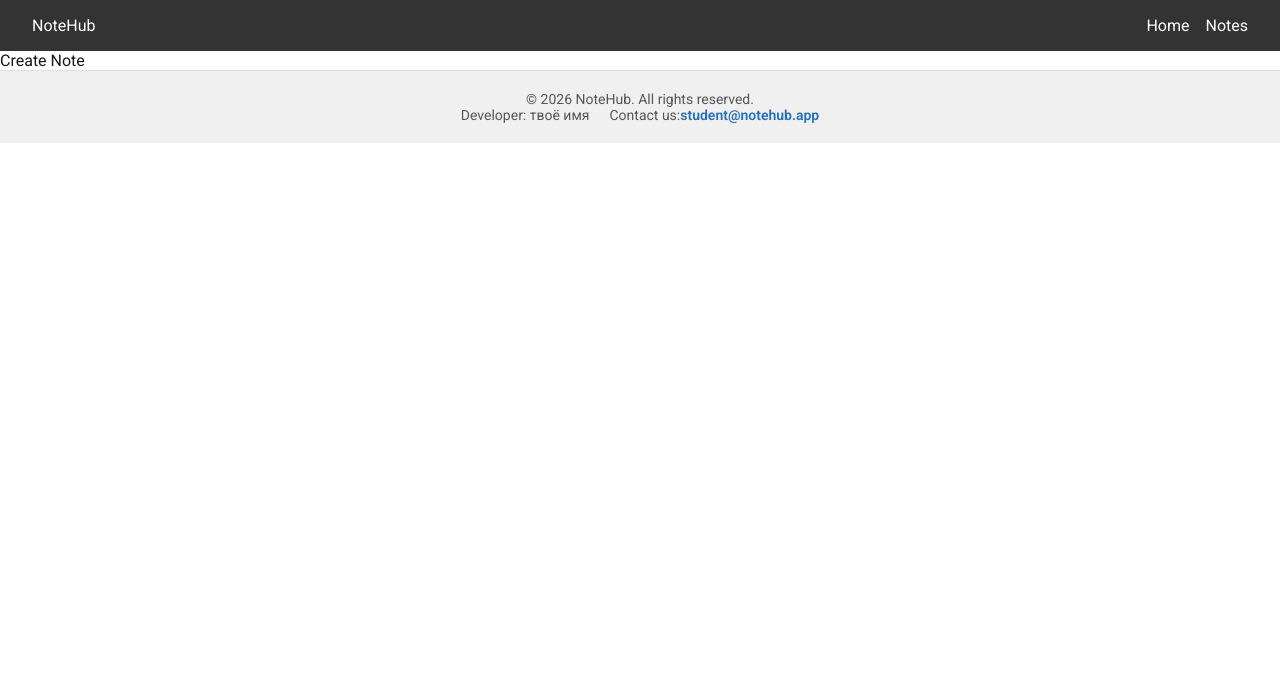
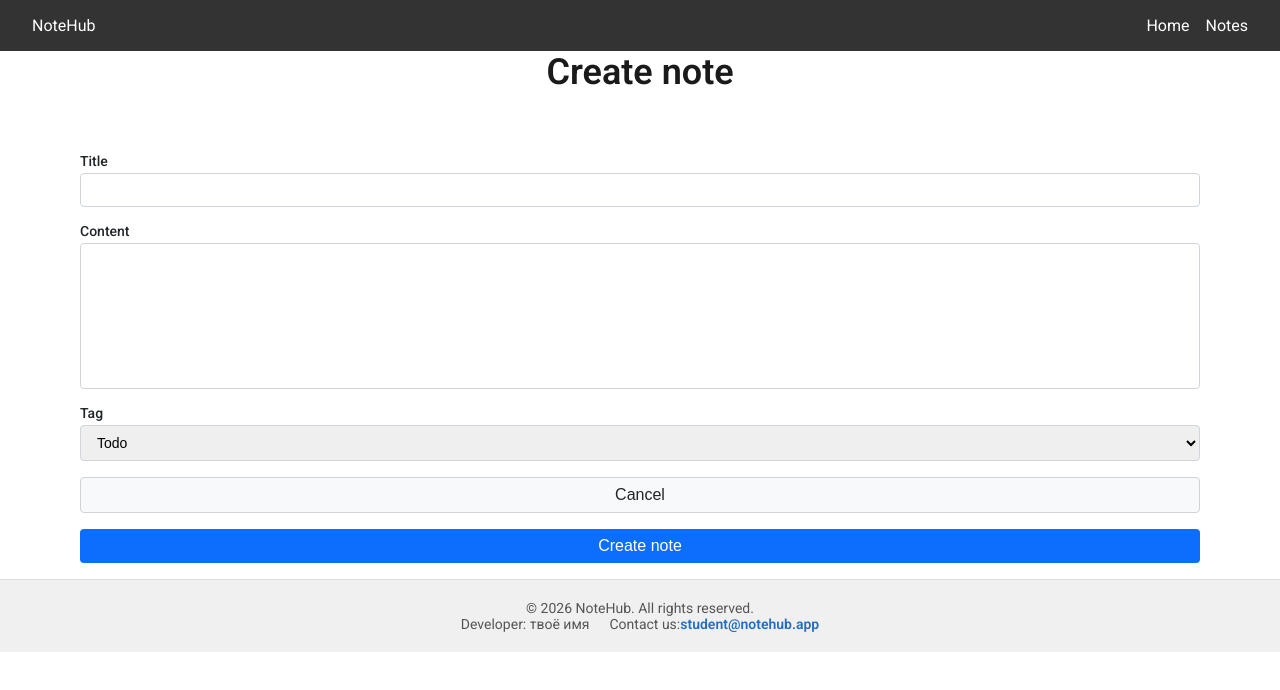
Before and after one commit to Miteos1986/08-zustand, a Next.js app: page /notes/action/create in a window 1280 px wide. Shown: the top 690 px of the page. Built offline with nearby package versions, Linux system fonts and the light colour scheme; no server answers.

Commit message:
completed task created Note

```diff
--- /dev/null
+++ b/app/notes/action/create/CreateNote.module.css
@@ -0,0 +1,18 @@
+.main {
+  flex: 1;
+}
+
+.container {
+  width: 90%;
+  max-width: 1280px;
+  margin: 0px auto;
+  padding: 0 16px 16px;
+}
+
+.title {
+  font-size: 36px;
+  font-weight: 700;
+  color: #1a1a1a;
+  margin-bottom: 60px;
+  text-align: center;
+}
--- a/app/notes/action/create/page.tsx
+++ b/app/notes/action/create/page.tsx
@@ -1,7 +1,36 @@
-import React from "react";
+import NoteForm from "@/components/NoteForm/NoteForm";
+import css from "./CreateNote.module.css";
+import type { Metadata } from "next";
+
+export const metadata: Metadata = {
+  title: "Create note | NoteHub",
+  description: "Create a new note in NoteHub",
+
+  openGraph: {
+    title: "Create note | NoteHub",
+    description: "Create a new note in NoteHub",
+    url: "http://localhost:3000/notes/action/create",
+    images: [
+      {
+        url: "https://ac.goit.global/fullstack/react/notehub-og-meta.jpg",
+        width: 1200,
+        height: 630,
+        alt: "Create note | NoteHub",
+      },
+    ],
+  },
+};
 
 const CreateNote = () => {
-  return <div>Create Note</div>;
+  return (
+    <main className={css.main}>
+      <div className={css.container}>
+        <h1 className={css.title}>Create note</h1>
+        {/* NoteForm component */}
+        <NoteForm />
+      </div>
+    </main>
+  );
 };
 
 export default CreateNote;
--- a/components/NoteForm/NoteForm.tsx
+++ b/components/NoteForm/NoteForm.tsx
@@ -1,9 +1,12 @@
-import { useMutation, useQueryClient } from "@tanstack/react-query";
+"use client";
+
+import { useMutation } from "@tanstack/react-query";
 import css from "./NoteForm.module.css";
-import { Formik, Form, Field, ErrorMessage, type FormikHelpers } from "formik";
-import * as Yup from "yup";
 import { createNote } from "@/lib/api";
 import toast from "react-hot-toast";
+import { useRouter } from "next/navigation";
+//import { Formik, Form, Field, ErrorMessage, type FormikHelpers } from "formik";
+//import * as Yup from "yup";
 
 interface NoteFormValues {
   title: string;
@@ -11,7 +14,76 @@ interface NoteFormValues {
   tag: string;
 }
 
-interface NoteFormProps {
+const NoteForm = () => {
+  const router = useRouter();
+
+  const { mutate, isPending } = useMutation({
+    mutationFn: createNote,
+    onSuccess: () => {
+      router.push("/notes/filter/all");
+    },
+  });
+
+  const handleCancel = () => {
+    router.push("/notes/filter/all");
+  };
+
+  const handleSubmit = (formData: FormData) => {
+    const payload: NoteFormValues = {
+      title: formData.get("title") as string,
+      content: formData.get("content") as string,
+      tag: formData.get("tag") as string,
+    };
+
+    mutate(payload);
+  };
+
+  return (
+    <form action={handleSubmit} className={css.form}>
+      <div className={css.formGroup}>
+        <label htmlFor="title">Title</label>
+        <input
+          id="title"
+          name="title"
+          type="text"
+          className={css.input}
+          required
+        />
+      </div>
+      <div className={css.formGroup}>
+        <label htmlFor="content">Content</label>
+        <textarea
+          id="content"
+          name="content"
+          rows={8}
+          className={css.textarea}
+        />
+      </div>
+      <div className={css.formGroup}>
+        <label htmlFor="tag">Tag</label>
+        <select id="tag" name="tag" className={css.select} required>
+          <option value="Todo">Todo</option>
+          <option value="Work">Work</option>
+          <option value="Personal">Personal</option>
+          <option value="Meeting">Meeting</option>
+          <option value="Shopping">Shopping</option>
+        </select>
+      </div>
+      <button type="button" className={css.cancelButton} onClick={handleCancel}>
+        Cancel
+      </button>
+
+      <button type="submit" className={css.submitButton} disabled={isPending}>
+        Create note
+      </button>
+    </form>
+  );
+};
+
+export default NoteForm;
+
+{
+  /*interface NoteFormProps {
 onClose: () => void;
 }
 
@@ -108,4 +180,5 @@ const NoteForm = ({ onClose }: NoteFormProps) => {
   );
 };
 
-export default NoteForm;
+export default NoteForm;*/
+}
--- a/components/SidebarNotes/SidebarNotes.tsx
+++ b/components/SidebarNotes/SidebarNotes.tsx
@@ -6,11 +6,6 @@ const TAGS = ["Work", "Personal", "Meeting", "Shopping", "Todo"];
 const SidebarNotes = () => {
   return (
     <ul className={css.menuList}>
-      <li className={css.menuItem}>
-        <Link href="/notes/action/create" className={css.menuLink}>
-          Create Note
-        </Link>
-      </li>
       <li className={css.menuItem}>
         <Link href="/notes/filter/all" className={css.menuLink}>
           All notes
```
Also changed, not shown: app/notes/filter/[...slug]/Notes.client.tsx (+3 -13 lines). Lines whose indentation alone changed are shown as unchanged.
